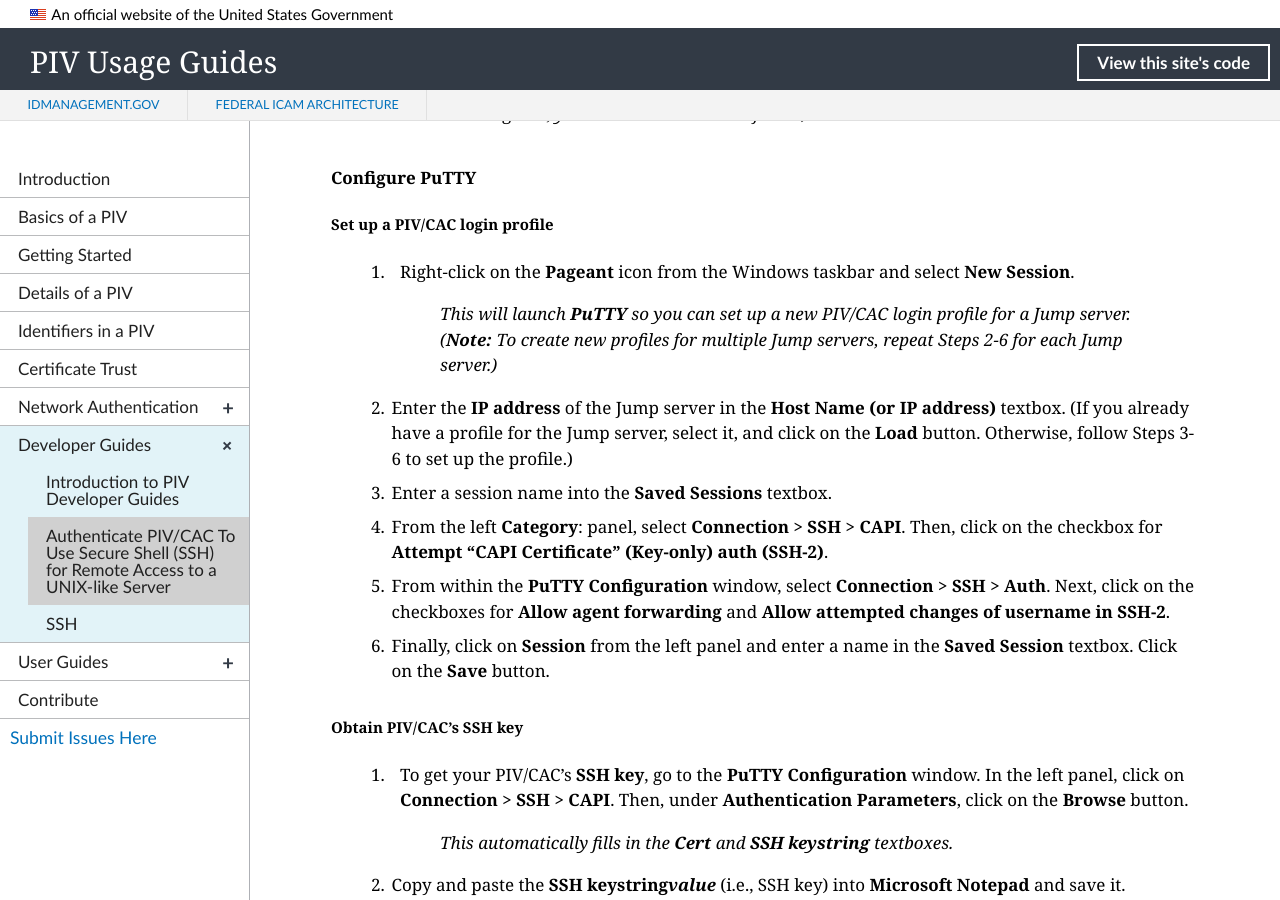
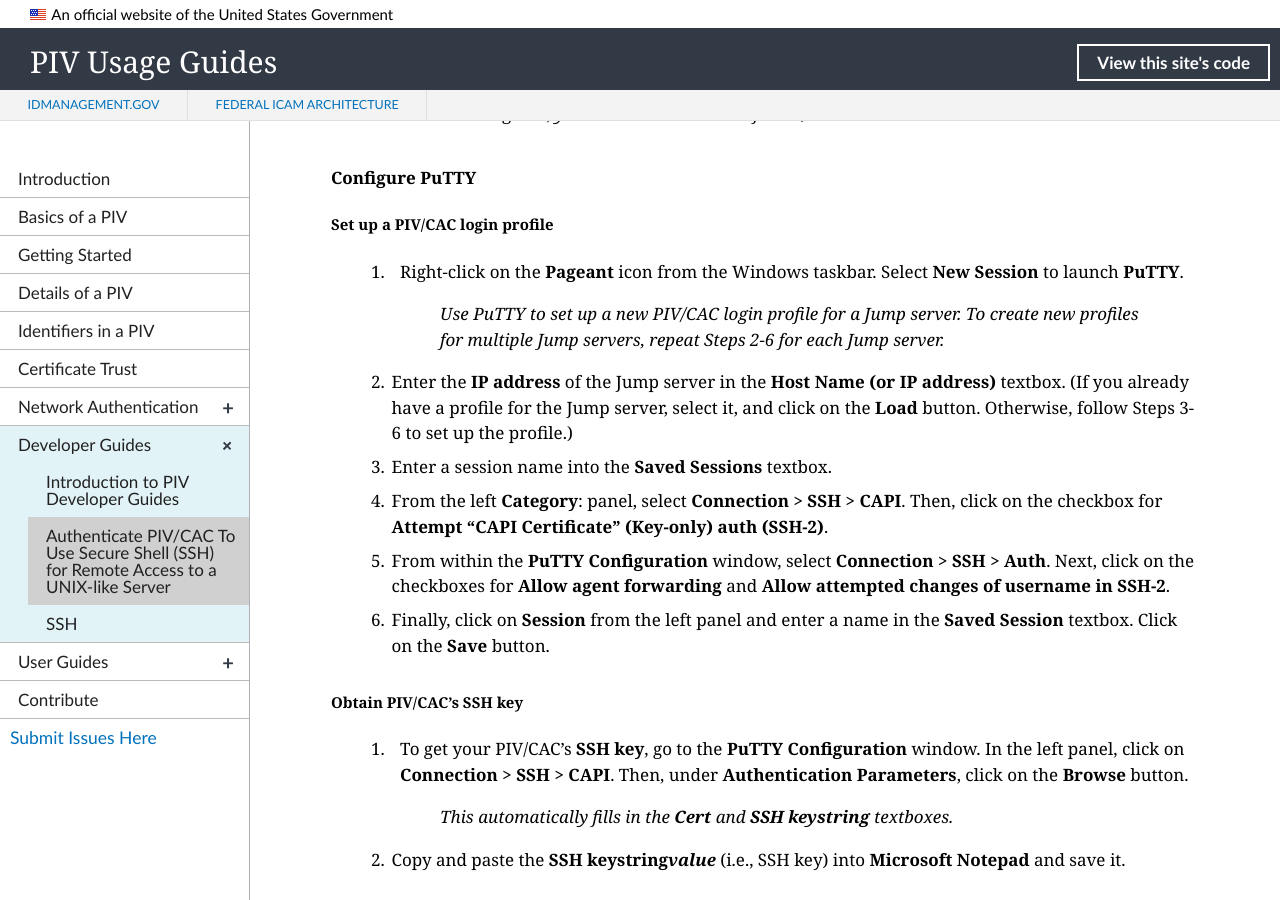
Before and after one commit to GSA/piv-guides, a Jekyll site: the page built from _devconfig/ssh-all-2.md, in a window 1280 px wide and 900 px high, scrolled down 2158 px. Built offline with Jekyll 4.4.1, drawn with Linux system fonts in a browser that asks for light colours; nearby versions of some CDN libraries.

Commit message:
Create ssh-all-2.md

```diff
--- a/_devconfig/ssh-all-2.md
+++ b/_devconfig/ssh-all-2.md
@@ -70,9 +70,9 @@
 
 ##### Set up a PIV/CAC login profile
 
-  1. Right-click on the **Pageant** icon from the Windows taskbar and select **New Session**.
+  1. Right-click on the **Pageant** icon from the Windows taskbar. Select **New Session** to launch **PuTTY**.
 
-     > _This will launch **PuTTY** so you can set up a new PIV/CAC login profile for a Jump server. (**Note:**  To create new profiles for multiple Jump servers, repeat Steps 2-6 for each Jump server.)_
+     > _Use PuTTY to set up a new PIV/CAC login profile for a Jump server. To create new profiles for multiple Jump servers, repeat Steps 2-6 for each Jump server._
 
   2. Enter the **IP address** of the Jump server in the **Host Name (or IP address)** textbox. (If you already have a profile for the Jump server, select it, and click on the **Load** button. Otherwise, follow Steps 3-6 to set up the profile.)
   3. Enter a session name into the **Saved Sessions** textbox.
```
